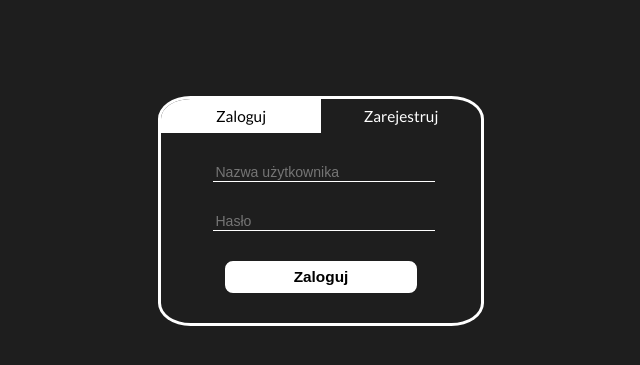
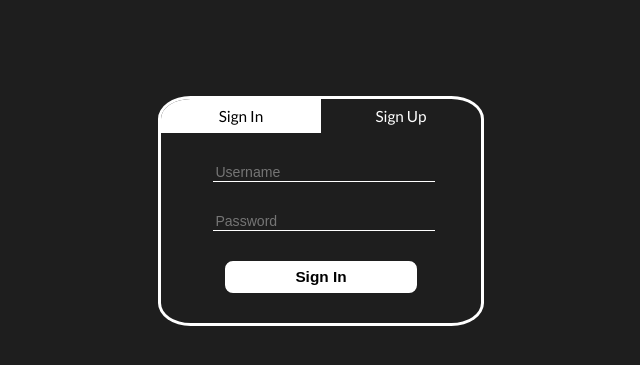
Before and after one commit to Fl0rk3/MSOS, a PHP site: page /Sites/home.php in a window 1280 px wide. Shown: the part 189-554 px from the top of the page, without its empty margins (319-959 px from the left). Run offline with PHP 8.4, Linux system fonts and the light colour scheme.

Commit message:
MSOS 0.031_2: Frontend soft validation on login page

```diff
--- a/public/Sites/home.php
+++ b/public/Sites/home.php
@@ -20,14 +20,14 @@ session_start();
     <div class="header">MSOS</div>
     <div class="loginBox">
         <div class="loginBox_selector">
-            <div class="loginBox_selector_field loginBox_selector_field_login selected" id="login_button">Zaloguj</div>
-            <div class="loginBox_selector_field loginBox_selector_field_register" id="register_button">Zarejestruj</div>
+            <div class="loginBox_selector_field loginBox_selector_field_login selected" id="login_button">Sign In</div>
+            <div class="loginBox_selector_field loginBox_selector_field_register" id="register_button">Sign Up</div>
         </div>
         <div class="loginBox_form loginBox_selected" id="loginBox_login">
             <form action="../../src/backend/Scrapers/loginScraper.php" method="post">
-                <input type="text" name="login" id="login" placeholder="Nazwa użytkownika">
-                <input type="password" name="password" id="password" placeholder="Hasło">
-                <input type="submit" value="Zaloguj">
+                <input type="text" name="login" id="login" placeholder="Username" required>
+                <input type="password" name="password" id="password" placeholder="Password" required>
+                <input type="submit" value="Sign In">
                 <?php
                 if (isset($_SESSION['errorLogin'])) {
                     echo "<span id='error'>" . $_SESSION['errorLogin'] . "</span>";
@@ -37,10 +37,11 @@ session_start();
         </div>
         <div class="loginBox_form" id="loginBox_register">
             <form action="../../src/backend/Scrapers/registerScraper.php" method="post">
-                <input type="text" name="login" id="login_reg" placeholder="Nazwa Użytkownika">
-                <input type="password" name="password" id="password_reg" placeholder="Hasło">
-                <input type="password" name="password_repeat" id="password_repeat" placeholder="Powtórz hasło">
-                <input type="submit" value="Zarejestruj">
+                <input type="text" name="login" id="login_reg" placeholder="Username" required>
+                <input type="password" name="password" id="password_reg" placeholder="Password" required>
+                <input type="password" name="password_repeat" id="password_repeat" placeholder="Repeat password"
+                       required>
+                <input type="submit" value="Sign Up">
                 <?php
                 if (isset($_SESSION['errorRegister'])) {
                     echo "<span id='error'>" . $_SESSION['errorRegister'] . "</span>";
--- a/public/index.php
+++ b/public/index.php
@@ -34,7 +34,7 @@ $links = $linksProvider->forUser($user['id']);
 
 <body onload="display_time(); optionsBox();">
 <div class="nav">
-    <div class="logo"><a href="#">MSOS v0.031_1</a></div>
+    <div class="logo"><a href="#">MSOS v0.031_2</a></div>
 
     <div class="nav_bar">
         <div class="nav_bar_field"><a href="">Przedmioty</a></div>
--- a/src/Ajax/linksajax.js
+++ b/src/Ajax/linksajax.js
@@ -3,8 +3,6 @@ document.getElementById('addLink_button').addEventListener('click', function ()
     urlName = document.getElementById('addLink_name').value;
     url = document.getElementById('addLink_link').value;
     sendValue = "urlName=" + urlName + "&url=" + url
-    document.getElementById('addLink_name').value = '';
-    document.getElementById('addLink_link').value = '';
 
     const xhr = new XMLHttpRequest();
 
@@ -22,6 +20,8 @@ document.getElementById('addLink_button').addEventListener('click', function ()
                 alertBox.classList.add('alertBox_success');
                 alertBox.innerHTML = phpResponse['message'];
                 document.getElementById('right_nav_links_bar').innerHTML = phpResponse['html'];
+                document.getElementById('addLink_name').value = '';
+                document.getElementById('addLink_link').value = '';
             } else {
                 alertBox.classList.add('alertBox_error');
                 alertBox.innerHTML = phpResponse['message'];
```
Lines whose indentation alone changed are shown as unchanged.
